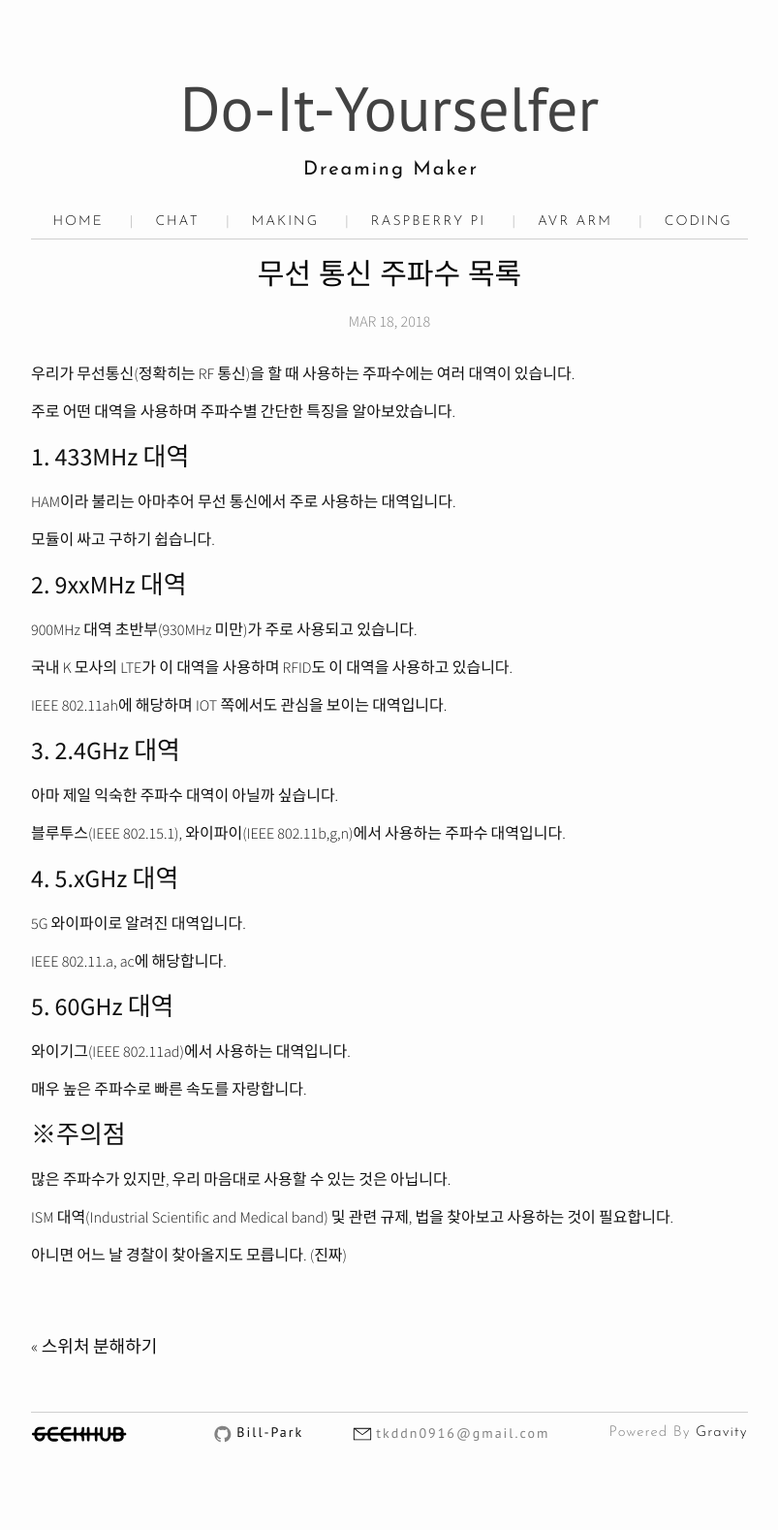
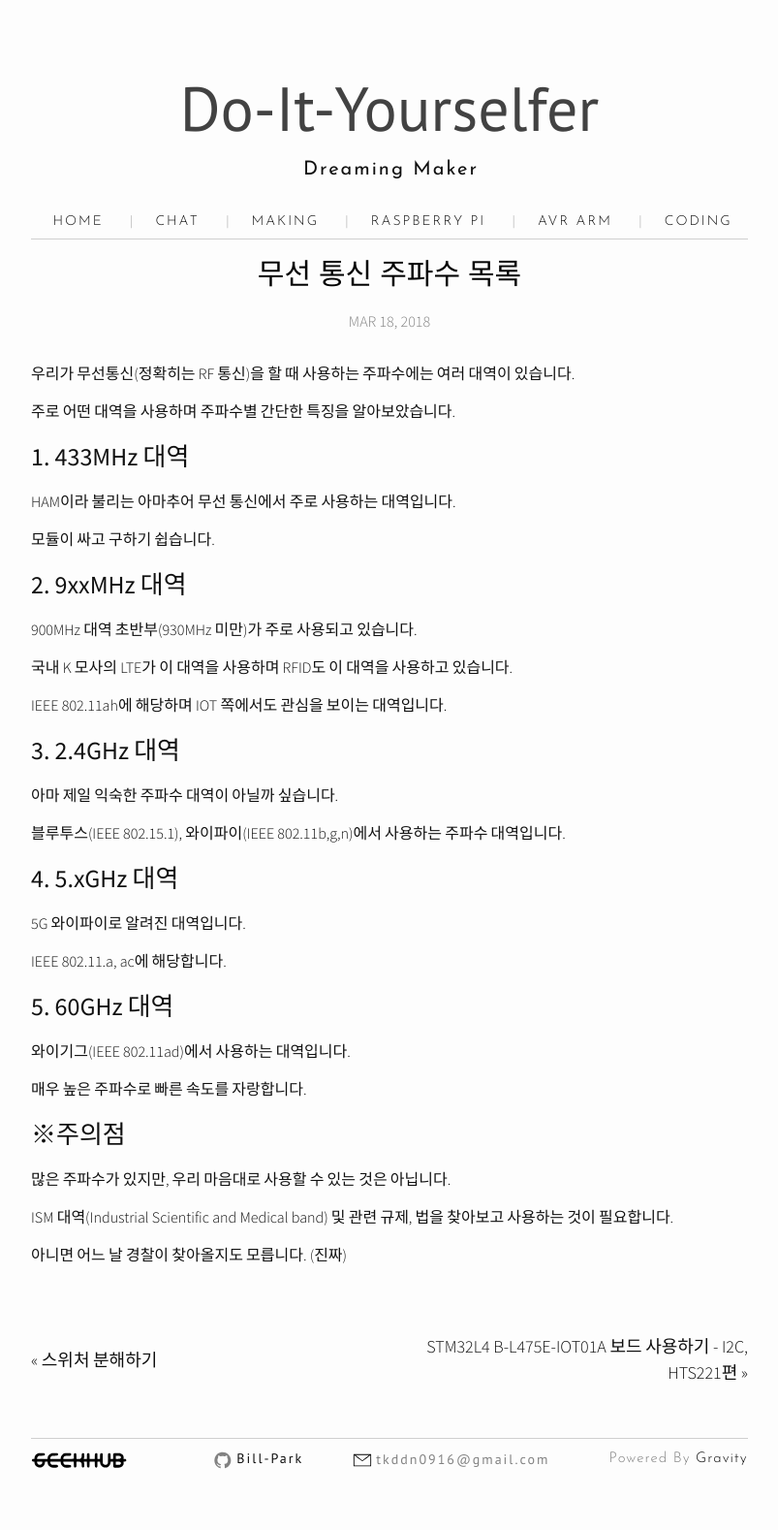
Before and after one commit to Bill-Park/bill-park.github.io, a Jekyll site: the page built from _posts/2018-03-18-list_of_frequency.markdown, in a window 1280 px wide. Shown: the whole page at 97% size, without its empty margins (238-1041 px from the left). Built offline with Jekyll 4.4.1, drawn with Linux system fonts in a browser that asks for light colours; nearby versions of some CDN libraries; before the commit the page ends 1551 px from its top, so only the background shows below that; part of the change alters nothing that is shown.

Commit message:
add hts221 i2c

```diff
--- a/_layouts/post.html
+++ b/_layouts/post.html
@@ -35,3 +35,6 @@ layout: default
 
 
 </article>
+<script type="text/javascript" async
+  src="https://cdn.mathjax.org/mathjax/latest/MathJax.js?config=TeX-MML-AM_CHTML">
+</script>
--- /dev/null
+++ b/_posts/2018-03-27-B-L475E-IOT01A_i2c_hts221.markdown
@@ -0,0 +1,241 @@
+---
+layout: post
+title:  "STM32L4 B-L475E-IOT01A 보드 사용하기 - I2C, HTS221편"
+categories: [making]
+---
+
+#### 이번 시간부터 **중급 강의**로 넘어갑니다.
+
+이번 시간부터는 B-L475E-IOT01A 보드를 사용합니다.
+
+STM32L4 기반 보드이며 각종 센서, 무선 모듈을 탑재한 Discovery Kit입니다.
+
+$53의 저렴한 가격으로 여러 가지 센서부터 무선 통신까지 사용해볼 수 있습니다.
+
+이번 시간에는 HTS221이라는 온습도 센서를 사용해 보도록 하겠습니다.
+
+### STM32Cube
+
+STM32L475BGTx로 프로젝트를 만들어 줍니다.
+
+![]({{ site.url }}/img/l475e/i2c/1.png)
+
+PA7번을 USART1_RX, PA6번을 USART1_TX로, USART1번을 Asynchronous로 설정해줍니다.
+
+![]({{ site.url }}/img/l475e/i2c/2.png)
+
+PB10번을 I2C2_SCL, PB11번을 I2C2_SDA로, I2C2를 I2C로 설정해 줍니다.
+
+![]({{ site.url }}/img/l475e/i2c/3.png)
+
+Configuration - USART1에서 Baud Rate를 9600으로, Word Length를 8bits로 설정해 줍니다.
+
+이는 Serial 통신 설정에 맞춰주면 됩니다.
+
+![]({{ site.url }}/img/l475e/i2c/4.png)
+
+NVIC Settings로 이동하여 USART1 global interrupt의 Enabled에 체크해 줍니다.
+
+![]({{ site.url }}/img/l475e/i2c/5.png)
+
+I2C쪽은 따로 설정해줄 것이 없으므로 넘어갑니다.
+
+톱니바퀴를 눌러 코드를 생성해 줍니다.
+
+여전히 Toolchain / IDE는 MDK-ARM V5를 사용합니다.
+
+### uVision5
+
+printf 함수와 직접 만든 함수 2개를 사용합니다.
+
+~~~
+/* USER CODE BEGIN 0 */
+
+int fputc(int ch, FILE *f)
+{
+	uint8_t temp[1] = {ch} ;
+
+	HAL_UART_Transmit(&huart1, temp, 1, 50) ;
+
+	return(ch) ;
+}
+
+void reset_buffer(unsigned char *buffer, int buffer_size) {
+	for (int i = 0; i < buffer_size; i++) {
+		buffer[i] = 0 ;
+	}
+}
+
+unsigned char read_register(unsigned char slave_address, unsigned char read_register) {
+	unsigned char buffer[1] = {read_register} ;
+	HAL_I2C_Master_Transmit(&hi2c2, slave_address, buffer, 1, 100) ;
+	HAL_Delay(20) ;
+	HAL_I2C_Master_Receive(&hi2c2, slave_address, buffer, 1, 200) ;
+	return buffer[0] ;
+}
+
+/* USER CODE END 0 */
+~~~
+
+reset_buffer는 배열을 0으로 초기화할 때 사용합니다.
+
+read_register는 i2c 통신에서 메모리의 값(1byte)을 읽을 때 사용합니다.
+
+~~~
+/* USER CODE BEGIN 1 */
+
+	unsigned char buffer[5] ;
+	double O2C, datum_temp ;
+	int16_t T0c, T1c, T0o, T1o ;
+	reset_buffer(buffer, 5) ;
+
+/* USER CODE END 1 */
+~~~
+
+각종 변수들을 선언해 주고 reset_buffer 함수를 이용하여 초기화 해 줍니다.
+
+O2C는 읽은 온도센서 값(아날로그 값)을 섭씨로 바꾸는 데 사용됩니다.
+
+datum_temp는 기준이 되는 온도값 입니다.
+
+T0c ~ T1o는 추후 서술할 calibration에 사용되는 변수입니다.
+
+선언 후 reset_buffer 함수를 이용하여 buffer 배열을 초기화합니다.
+
+~~~
+/* USER CODE BEGIN 2 */
+
+//check i2c work
+buffer[0] = read_register(0x5F << 1, 0x0F) ;
+
+if (buffer[0] == 0xBC) {  // Who am I(0x0F) return 0xBC
+	//write sensor on
+	printf("find HTS221\n") ;
+	reset_buffer(buffer, 5) ;
+	buffer[0] = 0x20;
+	buffer[1] = 0x80 | 0x01 ;  // power on and 1Hz data configure
+
+	HAL_I2C_Master_Transmit(&hi2c2, 0x5F << 1, buffer, 2, 100) ;
+}
+~~~
+
+0x5F는 hts221의 I2C 주소값입니다.
+
+HAL_I2C_Master 계열 함수를 사용할 때 주소값을 7비트 값을 사용하기 때문에 왼쪽으로 1번 시프트합니다.
+
+stm32l4xx_hal_i2c.c 파일에 나와있습니다.
+
+0x0F는 WHO_AM_I register입니다.
+
+Read-Only register이며 0xBC 값을 가지고 있습니다.
+
+0xBC로 판단되면(HTS221이 확인되면) 0x20 register에 0x80, 0x01을 써줍니다.
+
+0x20은 CTRL_REG1 register로 전원, data update에 관하여 설정할 수 있습니다.
+
+기본값은 0으로 0x80은 전원을 active mode로, 0x01은 1 Hz의 속도로 데이터를 업데이트합니다.
+
+~~~
+//32 T0_degC_x8
+//33 T1_degC_x8
+//35 T1/T0 msb
+//3C 3D T0_OUT
+//3E 3F T1_OUT
+
+unsigned char start_reg = 0x32 ;
+unsigned char end_reg = 0x3F ;
+unsigned char now_reg = start_reg ;
+
+//for (int now_reg = start_reg; now_reg <= end_reg; now_reg++) {
+while(now_reg <= end_reg) {
+	unsigned char reg_value = read_register(0x5F << 1, now_reg) ;
+	switch (now_reg) {
+		case 0x32 :
+			T0c = reg_value ;
+			break ;
+		case 0x33 :
+			T1c = reg_value ;
+			now_reg += 1 ;
+			break ;
+		case 0x35 :
+			T0c |= (reg_value & 0x03) << 8 ;
+			T1c |= ((reg_value >> 2) & 0x03) << 8 ;
+			now_reg += 6 ;
+			break ;
+		case 0x3C :
+			T0o = reg_value ;
+			break ;
+		case 0x3D :
+			T0o |= reg_value << 8 ;
+			break ;
+		case 0x3E :
+			T1o = reg_value ;
+			break ;
+		case 0x3F :
+			T1o |= reg_value << 8 ;
+			break ;
+	} // end switch
+	now_reg += 1 ;
+} // end while
+
+O2C = (double)(T1c - T0c) / (double)(8.0 * (T1o - T0o)) ;
+datum_temp = (double)(T0c / 8.0) ;
+~~~
+
+CTRL_REG1 설정이 끝났으면 바로 밑에(if문 안에) calibration 과정을 넣어줍니다.
+
+calibration에 필요한 변수 값들을 먼저 받아옵니다.
+
+T0_degC(T0c), T1_degC(T1c), T0_out(T0o), T1_out(T1o) 값이 있습니다.
+
+0x35번 register에는 T0_degC의 9, 10번째 값, T1_degC의 9, 10번째 값이 들어있습니다.
+
+![]({{ site.url }}/img/l475e/i2c/6.png)
+
+위 그래프를 참조하여 O2C 값을 찾습니다. O2C는 output 값을 섭씨로 바꾸는데 사용됩니다.
+
+$$\frac{TOc}{8} = aT0o + b$$
+
+$$\frac{T1c}{8} = aT1o + b$$
+
+$$\frac{(T1c - T0c)}{8} = a(T1o - T0o)$$
+
+$$Tc = \frac{T0c}{8} + a(To-T0o)$$
+
+$$Tc = \frac{T0c}{8} + \frac{(To-T0o)(T1c-T0c)}{8(T1o-T0o)}$$
+
+여기서 $$\frac{T0c}{8}$$는 datum_temp에
+
+$$\frac{T1c-T0c}{8(T1o-T0o)}$$는 O2C에 저장합니다.
+
+~~~
+while (1) {
+	reset_buffer(buffer, 5) ;
+	buffer[0] = 0x27 ;
+	buffer[0] = read_register(0x5F << 1, buffer[0]) ;
+	HAL_Delay(50) ;
+
+	if (buffer[0] == 0x03) {
+		buffer[0] = 0x2B ;
+		buffer[1] = 0x2A ;
+		buffer[0] = read_register(0x5F << 1, buffer[0]) ;
+		buffer[1] = read_register(0x5F << 1, buffer[1]) ;
+		int16_t To = buffer[0] << 8 | buffer[1] ;
+
+		double Tc = datum_temp + O2C * (double)(To - T0o) ;
+		printf("Tc = %5.2f\n", Tc) ;
+	}
+}
+~~~
+
+while문을 이용하여 무한반복합니다.
+
+통신 프로그램을 이용하여 확인해보면 아래와 같이 나옵니다.
+
+![]({{ site.url }}/img/l475e/i2c/7.png)
+
+손으로 눌러 온도를 조금 올려보았습니다.
+
+![]({{ site.url }}/img/l475e/i2c/8.png)
+
+이상입니다.
```
Also changed, not shown: img/l475e/i2c/1.png (added), img/l475e/i2c/2.png (added), img/l475e/i2c/3.png (added), img/l475e/i2c/4.png (added), img/l475e/i2c/5.png (added), img/l475e/i2c/6.png (added), img/l475e/i2c/7.png (added), img/l475e/i2c/8.png (added).
